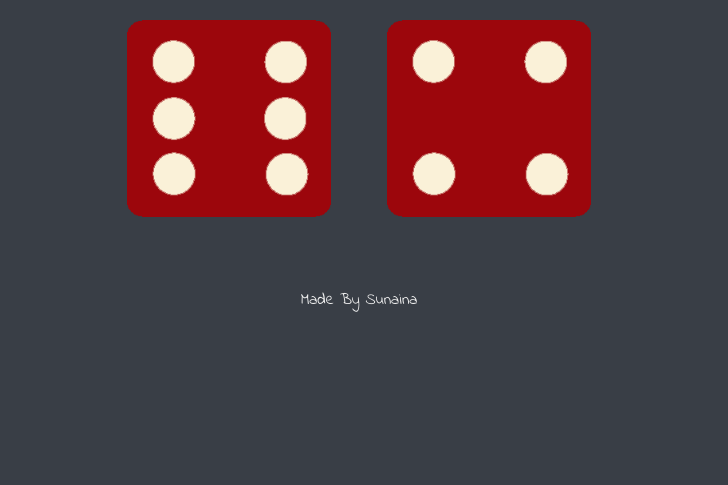
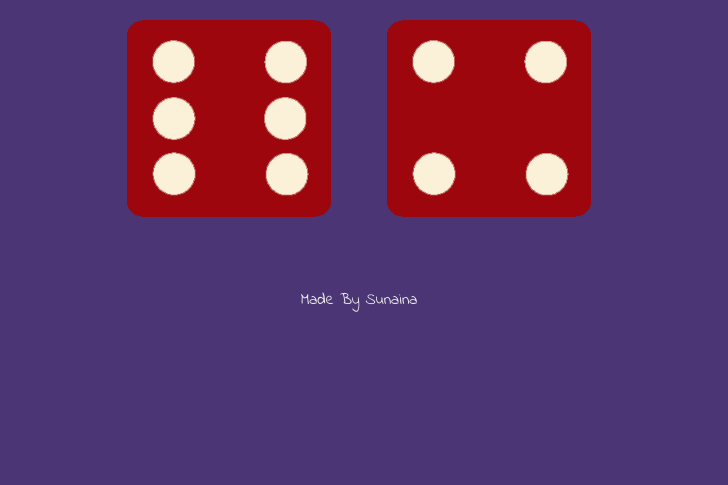
Before and after one commit to sunaina134/Dicegame, a plain HTML site: page index.html in a window 1280 px wide. Shown: the part 315-800 px from the top of the page, without its empty margins (281-1009 px from the left). Drawn offline with Linux system fonts and the light colour scheme.

Commit message:
Update styles.css

```diff
--- a/styles.css
+++ b/styles.css
@@ -11,7 +11,7 @@
 }
 
 body {
-  background-color: #393E46;
+  background-color:#4C3575;
 }
 
 h1 {
```
